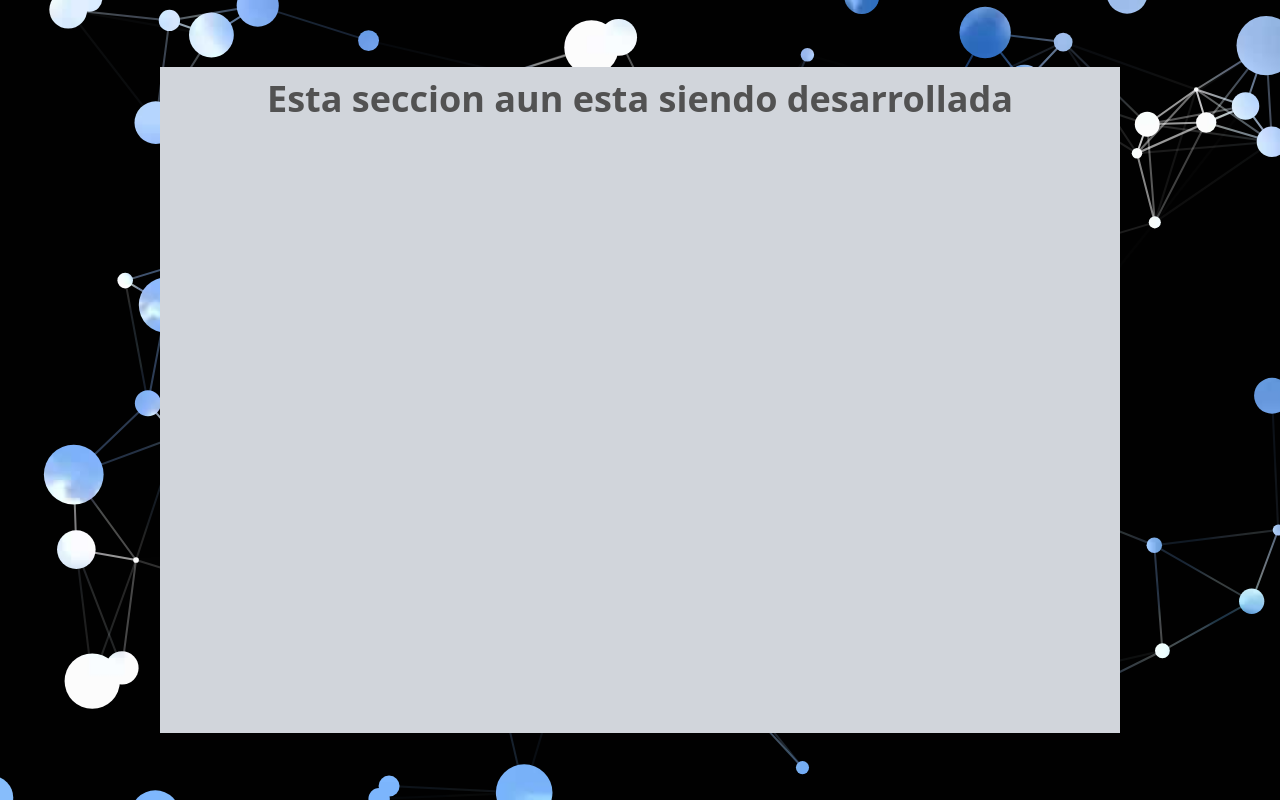
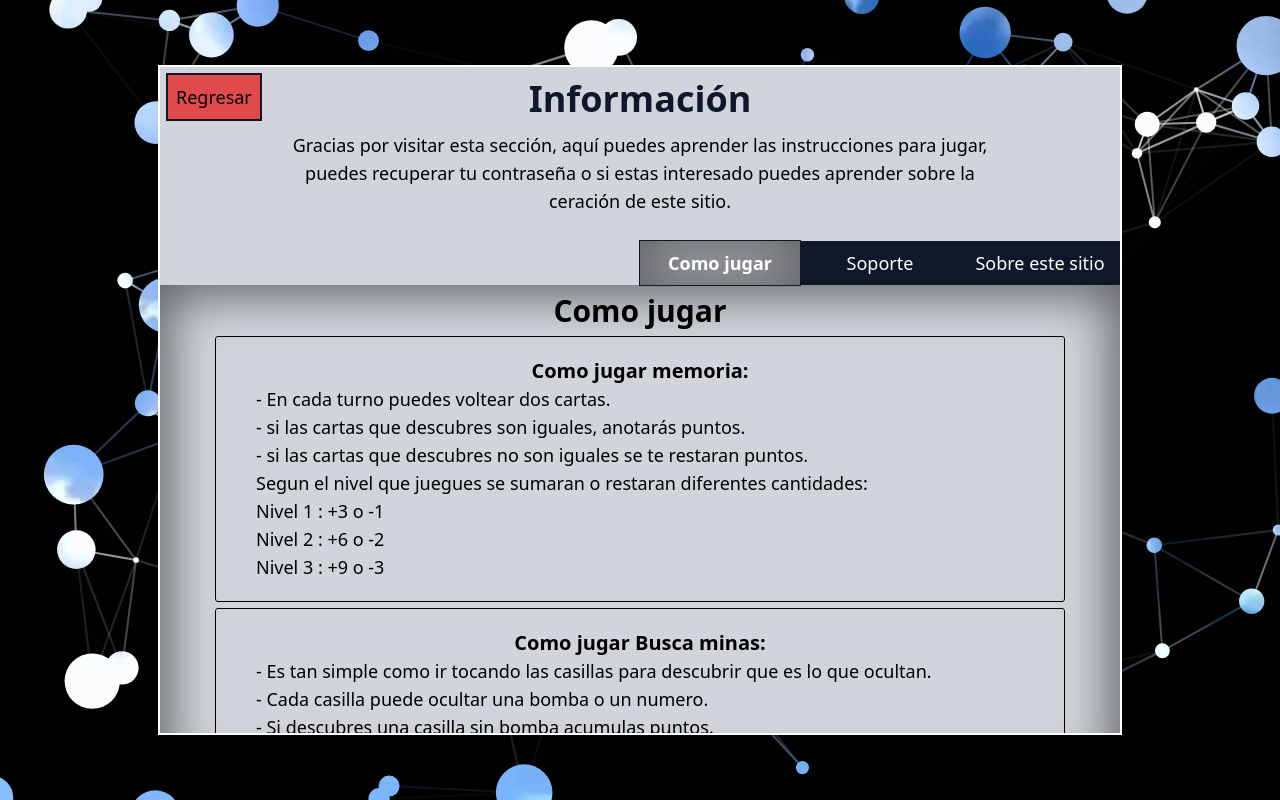
Before and after one commit to JosueElutiche24/SuperGames, a Next.js app: page /help in a window 1280 px wide. Built offline with nearby package versions, Linux system fonts and the light colour scheme.

Commit message:
Se terminó la seccion de info y se actualizo el archivo .README

```diff
--- a/components/HE_menu.jsx
+++ b/components/HE_menu.jsx
@@ -1,38 +1,81 @@
 import React from 'react'
 import { useState } from 'react'
+import { useRouter } from 'next/router'
 
 export default function Menu() {
     const [handleTab, setHandleTab] = useState(1)
     function changeTab(num){
         setHandleTab(num)
     }
+    const router = useRouter()
+    function fnReturn(){
+        router.push("/")
+    }
 
-    return (
-        <div className='w-3/4 h-5/6 flex flex-col bg-gray-300'>
-            <div className='w-full h-1/2'>
-                <h3 className='font-bold text-4xl text-center text-neutral-600 my-3'>Esta seccion aun esta siendo desarrollada</h3>
+  return (
+    <div className='relative w-3/4 h-5/6 flex flex-col bg-gray-300 margins outline-2 text-lg'>
+        <button onClick={fnReturn} className='absolute p-2 BoxRed outline-slate-900 left-2 top-2'>Regresar</button>
+        <div className='w-full h-1/4'>
+            <h3 className='font-bold text-4xl text-center text-slate-900 my-3'>Información</h3>
+            <p className='text-lg mx-32 my-1 text-center'>Gracias por visitar esta sección, aquí puedes aprender las instrucciones para jugar, puedes recuperar tu contraseña o si estas interesado puedes aprender sobre la ceración de este sitio.</p>
+        </div>
+        <div className='w-full h-3/4 overflow-hidden'>
+            <div className='w-full mt-2 flex justify-end'>
+                <button className={'text-white p-2 ' + (handleTab == 1? " w-1/6 shadowInside text-slate-900 font-semibold margins outline-slate-900":"bg-slate-900 w-1/6")} onClick={()=>changeTab(1)}>Como jugar</button>
+                <button className={'text-white p-2 ' + (handleTab == 2? " w-1/6 shadowInside text-slate-900 font-semibold margins outline-slate-900":"bg-slate-900 w-1/6")} onClick={()=>changeTab(2)}>Soporte</button>
+                <button className={'text-white p-2 ' + (handleTab == 3? " w-1/6 shadowInside text-slate-900 font-semibold margins outline-slate-900":"bg-slate-900 w-1/6")} onClick={()=>changeTab(3)}>Sobre este sitio</button>
             </div>
-        </div>
-      )
-  return (
-    <div className='w-3/4 h-5/6 flex flex-col bg-gray-300'>
-        <div className='w-full h-1/2'>
-            <h3 className='font-bold text-4xl text-center text-neutral-600 my-3'>De que trata esto</h3>
-            <p className='text-xl mx-3 my-1 text-center'>Bienvenido a esta sección. Aqui podras encontrar información sobre la pagina, como jugar y como funcoiona el sistema de marcadores.</p>
-            <p className='text-lg mx-3 my-1 text-center'>Si has olvidado tu usuario o contraseña y quieres recuperarlo entonces dirijete hacia esta secion, </p>
-            <p className='text-lg mx-3 my-1 text-center'>O si quieres saber sobre como está construida la aplicación, entonces dirijete hacia esta sección.</p>
-            <p className='text-lg mx-3 my-1 text-center'> Tambien podrás encontrar más informaciónsobre mi tranajo en mi página principal, visitala aquí. </p>
-        </div>
-        <div className='w-full h-2/3'>
-            <div className='w-full mt-2 flex justify-end'>
-                <button className={'text-white p-2 ' + (handleTab == 1? "bg-slate-600 ":"bg-slate-400")} onClick={()=>changeTab(1)}>Sobre los juegos</button>
-                <button className={'text-white p-2 ' + (handleTab == 2? "bg-slate-600 ":"bg-slate-400")} onClick={()=>changeTab(2)}>¿Necesitas ayuda?</button>
-                <button className={'text-white p-2 ' + (handleTab == 3? "bg-slate-600 ":"bg-slate-400")} onClick={()=>changeTab(3)}>Sobre la construccion de esta aplicación web</button>
-            </div>
-            <div className='w-full overflow-auto'>
-                <div className={handleTab == 1? "bg-slate-500": "hidden"}>tab 1</div>
-                <div className={handleTab == 2? "bg-slate-500": "hidden"}>tab 2</div>
-                <div className={handleTab == 3? "bg-slate-500": "hidden"}>tab 3</div>
+            <div className='w-full h-full'>
+                <div className={handleTab == 1? "shadowInside w-full h-full p-2 overflow-auto": "hidden"}>
+                    <p className='text-center font-semibold text-3xl'>Como jugar</p>
+                    <div className='margins outline-black rounded-sm my-2 mx-12 p-5 px-10'>
+                        <p className='text-center text-xl font-semibold'>Como jugar memoria:</p>
+                        <p>- En cada turno puedes voltear dos cartas.</p>
+                        <p>- si las cartas que descubres son iguales, anotarás puntos.</p>
+                        <p>- si las cartas que descubres no son iguales se te restaran puntos.</p>
+                        <p>Segun el nivel que juegues se sumaran o restaran diferentes cantidades:</p>
+                        <p>Nivel 1 : +3 o -1</p>
+                        <p>Nivel 2 : +6 o -2</p>
+                        <p>Nivel 3 : +9 o -3</p>
+                    </div>
+                    <div className='margins outline-black rounded-sm my-2 mx-12 p-5 px-10'>
+                        <p className='text-center text-xl font-semibold'>Como jugar Busca minas:</p>
+                        <p>- Es tan simple como ir tocando las casillas para descubrir que es lo que ocultan.</p>
+                        <p>- Cada casilla puede ocultar una bomba o un numero.</p>
+                        <p>- Si descubres una casilla sin bomba acumulas puntos.</p>
+                        <p>- Si descubres una bomba pierdes.</p>
+                        <p>- Los numeros en las casillas indican la cantidad de bombas a su alrededor.</p>
+                        <p>Mientras mayor sea el nivel al que juegas, mas bombas habrán ocultas.</p>
+                        <p>Nivel 1 : 3 bombas ocultas</p>
+                        <p>Nivel 2 : 5 bombas ocultas</p>
+                        <p>Nivel 3 : 8 bombas ocultas</p>
+                    </div>
+                    <div className='margins outline-black rounded-sm my-2 mx-12 p-5 px-10 mb-14'>
+                        <p className='text-center text-xl font-semibold'>Como jugar Snake:</p>
+                        <p>- Tu objetivoes comer las amburguesas.</p>
+                        <p>- Para controlar el movimiento del snake debes pulsar A,S,D, y W</p>
+                        <p>- No debes estrellarte con las paredes</p>
+                        <p>- No debes morderte a ti mismo</p>
+                    </div>
+                </div>
+                <div className={handleTab == 2? "shadowInside w-full h-full p-2 overflow-auto": "hidden"}>
+                    <p className='text-center font-semibold text-3xl'>Soporte</p>
+                    <div className='margins outline-black rounded-sm my-2 mx-12 p-5 px-10 mb-14'>
+                        <p>En estos momentos la unica manera de ayudarte que te ofrezco es que me contactes por medio de mi correo electronico y me comentes en que puedo ayudarte.</p>
+                        <p> - JosueG.guzman24@gmail.com</p>
+                    </div>
+                </div>
+                <div className={handleTab == 3? "shadowInside w-full h-full p-2 overflow-auto": "hidden"}>
+                    <p className='text-center font-semibold text-3xl'>Sobre este sitio</p>
+                    <div className='margins outline-black rounded-sm my-2 mx-12 p-5 px-10 mb-14'>
+                        <p>Este sitio fue creado por Josue Guzman, con el proposito de aprender por medio de la practica.</p>
+                        <p>El proyecto etá desarrollado con las siguientes tecnologías:</p>
+                        <p className='ml-5'>- NodeJs  - NextJs  - React</p>
+                        <p className='ml-5'>- Tailwind  - JsonWebToken  - MySql2</p>
+                        <p>Y se utilizaron los siguients servicios para su despliegue:</p>
+                        <p  className='ml-5'>- PlanetScale  - Vercel</p>
+                    </div>
+                </div>
             </div>
         </div>
     </div>
--- a/styles/globals.css
+++ b/styles/globals.css
@@ -18,6 +18,11 @@
     }
     .ranckingGridHeight{
         height: calc((100% /9)*7);
+    }
+    .shadowInside{
+        -webkit-box-shadow: inset 0px 0px 47px 12px rgba(0,0,0,0.52);
+        -moz-box-shadow: inset 0px 0px 47px 12px rgba(0,0,0,0.52);
+        box-shadow: inset 0px 0px 47px 12px rgba(0,0,0,0.52);
     }
 
     /* Estilos para colorear */
```
Also changed, not shown: 1 other file (tests, documents, lock files or other folders).
